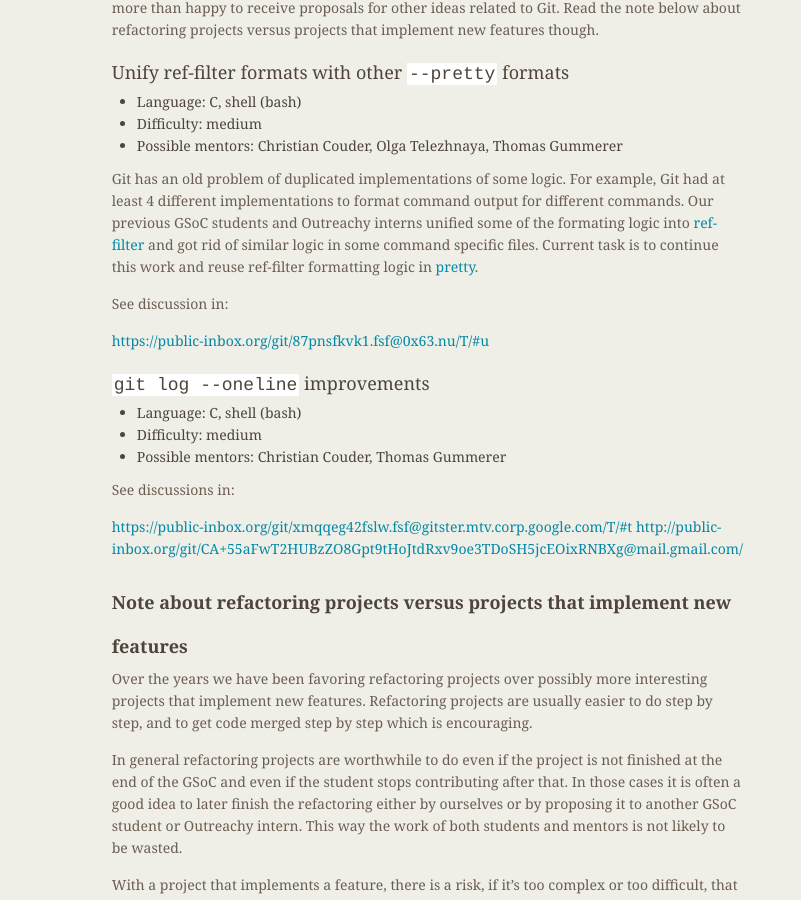
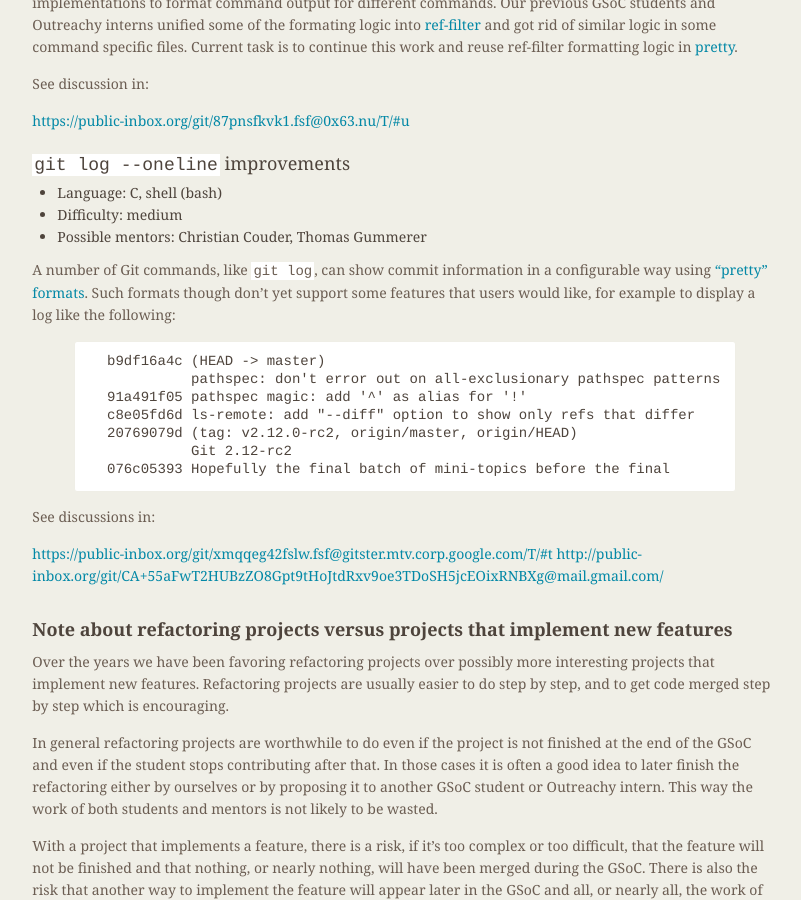
Before and after one commit to git/git.github.io, a Jekyll site: the page built from SoC-2019-Ideas.md, in a window 1280 px wide and 900 px high, scrolled down 1711 px. Shown: the whole window, without its empty margins (339-1140 px from the left). Built offline with Jekyll 4.4.1, drawn with Linux system fonts in a browser that asks for light colours.

Commit message:
SoC-2019-Ideas: add description to online improvement idea

````diff
--- a/SoC-2019-Ideas.md
+++ b/SoC-2019-Ideas.md
@@ -135,6 +135,21 @@
  - Difficulty: medium
  - Possible mentors: Christian Couder, Thomas Gummerer
 
+A number of Git commands, like `git log`, can show commit information
+in a configurable way using ["pretty" formats](https://github.com/git/git/blob/master/Documentation/pretty-formats.txt).
+Such formats though don't yet support some features that users would
+like, for example to display a log like the following:
+
+```
+  b9df16a4c (HEAD -> master)
+            pathspec: don't error out on all-exclusionary pathspec patterns
+  91a491f05 pathspec magic: add '^' as alias for '!'
+  c8e05fd6d ls-remote: add "--diff" option to show only refs that differ
+  20769079d (tag: v2.12.0-rc2, origin/master, origin/HEAD)
+            Git 2.12-rc2
+  076c05393 Hopefully the final batch of mini-topics before the final
+```
+
 See discussions in:
 
 <https://public-inbox.org/git/xmqqeg42fslw.fsf@gitster.mtv.corp.google.com/T/#t>
````
